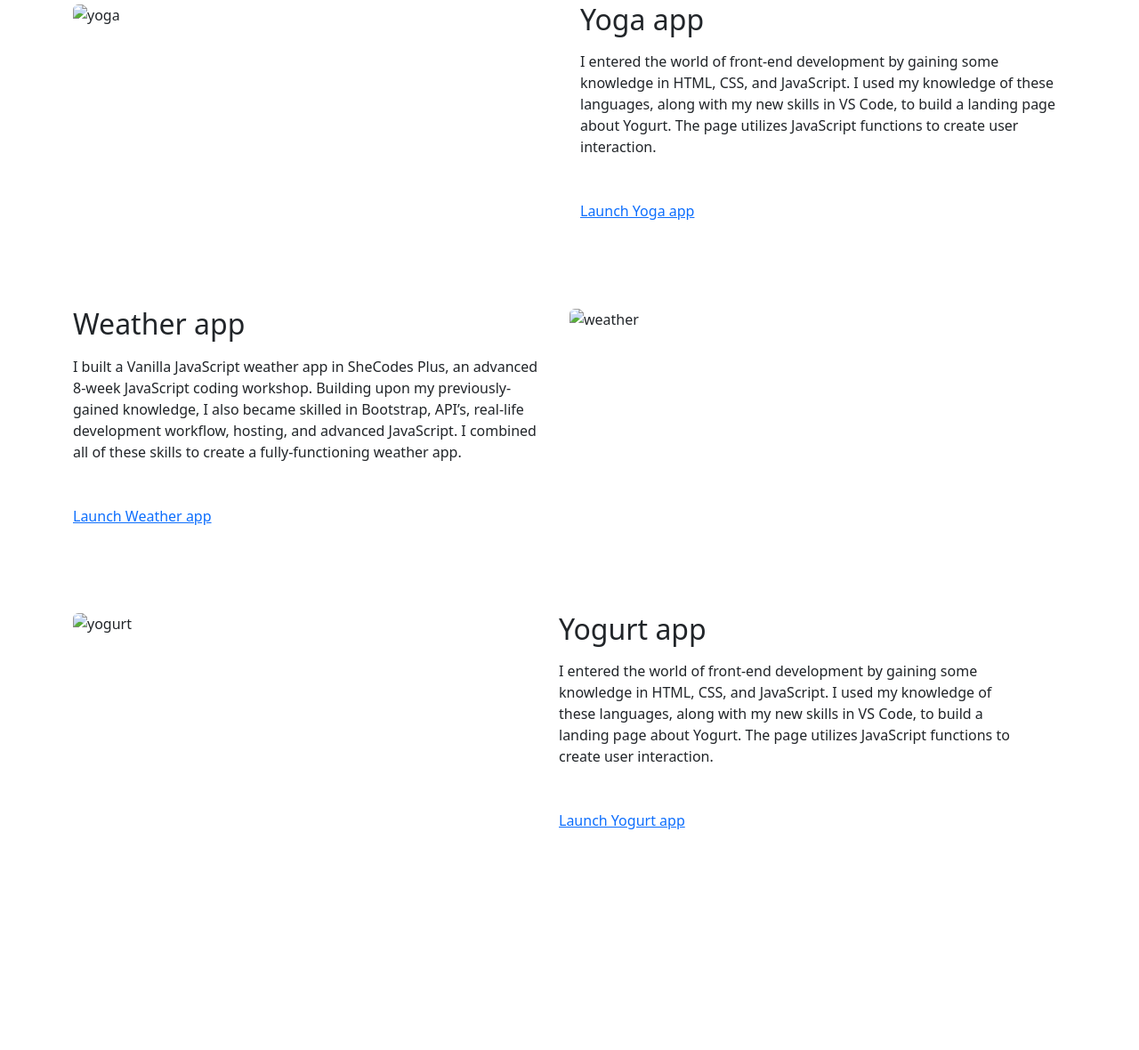
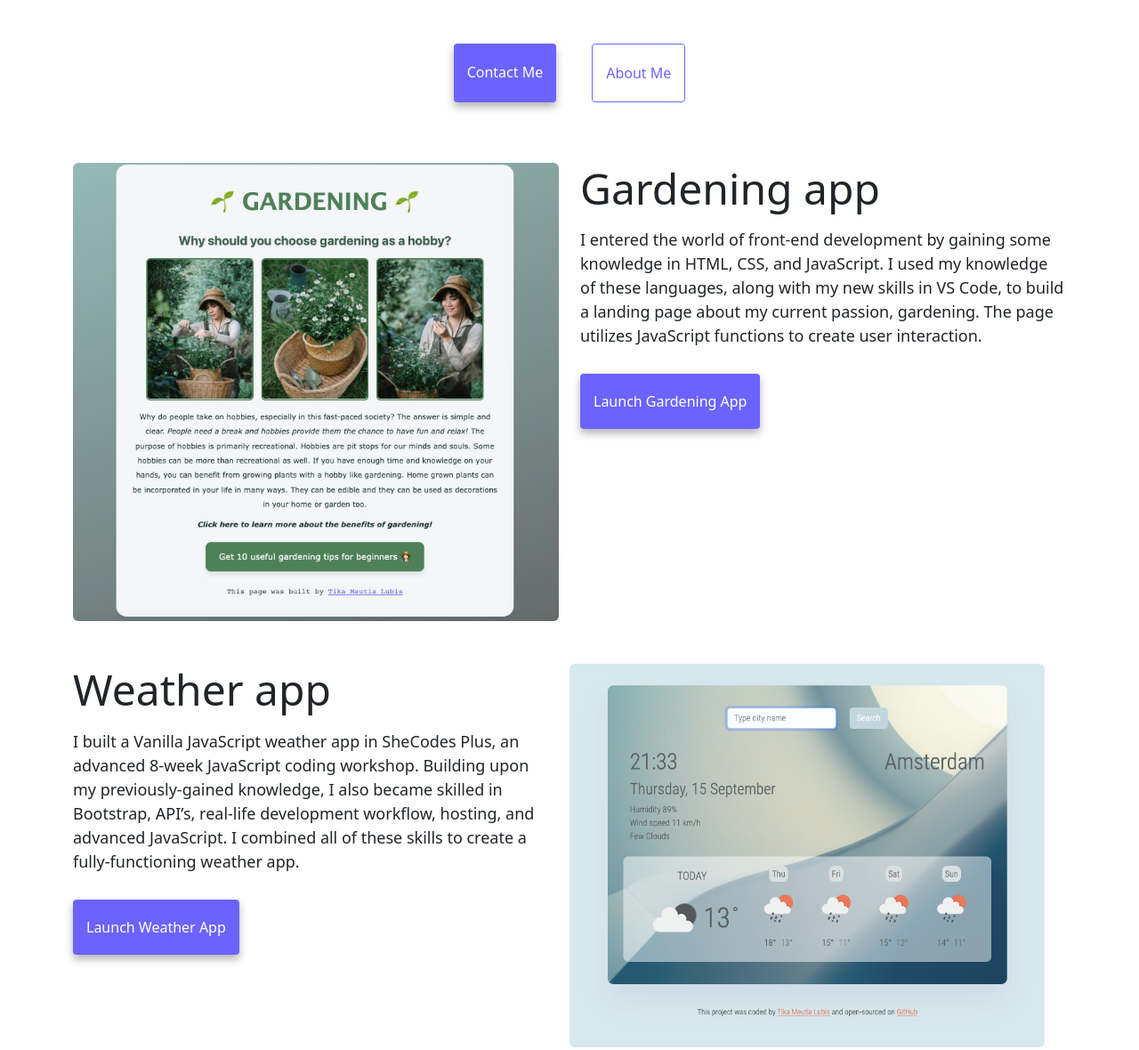
Before and after one commit to tikameutia/shecodes-responsive-homework, a plain HTML site: page index.html in a window 1280 px wide. Shown: the part 269-1449 px from the top of the page at 89% size. Before the commit the page ends 1251 px from the top, so only its background shows below. Drawn offline with nearby package versions, Linux system fonts and the light colour scheme.

Commit message:
Added images and fixed css source link

```diff
--- a/index.html
+++ b/index.html
@@ -11,7 +11,7 @@
       integrity="sha384-iYQeCzEYFbKjA/T2uDLTpkwGzCiq6soy8tYaI1GyVh/UjpbCx/TYkiZhlZB6+fzT"
       crossorigin="anonymous"
     />
-    <link rel="stylesheet" href="style.css" />
+    <link rel="stylesheet" href="css/styles.css" />
   </head>
 
   <body>
@@ -49,15 +49,15 @@
     <div class="container">
       <div class="row d-flex">
         <div class="col-md-6">
-          <img src="images/yoga.png" alt="yoga" class="img-fluid rounded" />
+          <img src="images/gardening-page.png" alt="Gardening as a hobby" class="img-fluid rounded" />
         </div>
         <div class="col-md-6">
-          <h2 class="mb-3">Yoga app</h2>
+          <h2 class="mb-3">Gardening app</h2>
           <p>
-              I entered the world of front-end development by gaining some knowledge in HTML, CSS, and JavaScript. I used my knowledge of these languages, along with my new skills in VS Code, to build a landing page about Yogurt. The page utilizes JavaScript functions to create user interaction.
+              I entered the world of front-end development by gaining some knowledge in HTML, CSS, and JavaScript. I used my knowledge of these languages, along with my new skills in VS Code, to build a landing page about my current passion, gardening. The page utilizes JavaScript functions to create user interaction.
           </p>
           <div class="mt-5 mb-5">
-            <a href="#" class="primary-link">Launch Yoga app</a>
+            <a href="#" class="primary-link">Launch Gardening app</a>
           </div>
       </div>
       <div class="row mt-5 d-flex">
@@ -71,19 +71,18 @@
           </div>
         </div>
       <div class="col-md-6">
-        <img src="images/weather.png" alt="weather" class="img-fluid rounded" />
+        <img src="images/weather-app.png" alt="Weather app" class="img-fluid rounded" />
       </div>
       <div class="row mt-5 d-flex">
           <div class="col-md-6">
-            <img src="images/yogurt.png" alt="yogurt" class="img-fluid rounded" />
+            <img src="images/croissant-page.png" alt="Croissant page" class="img-fluid rounded" />
           </div>
           <div class="col-md-6">
-            <h2 class="mb-3">Yogurt app</h2>
+            <h2 class="mb-3">Croissant Website</h2>
             <p>
-                I entered the world of front-end development by gaining some knowledge in HTML, CSS, and JavaScript. I used my knowledge of these languages, along with my new skills in VS Code, to build a landing page about Yogurt. The page utilizes JavaScript functions to create user interaction.
-            </p>
+              I continue my coding journeys by learning about responsive design. This static website was built using advanced Bootstrap (Navigation, Utility Classes, etc.), Flexbox, Multiple Page Hosting, Media Queries, among others.      </p>
             <div class="mt-5 mb-5">
-              <a href="#" class="primary-link">Launch Yogurt app</a>
+              <a href="#" class="primary-link">Launch Croissant Website</a>
             </div>
         </div>
     </div>
```
Also changed, not shown: about.html (+1 -1 lines), images/croissant-page.png (added), images/gardening-page.png (added), images/weather-app.png (added), 1 other file.
